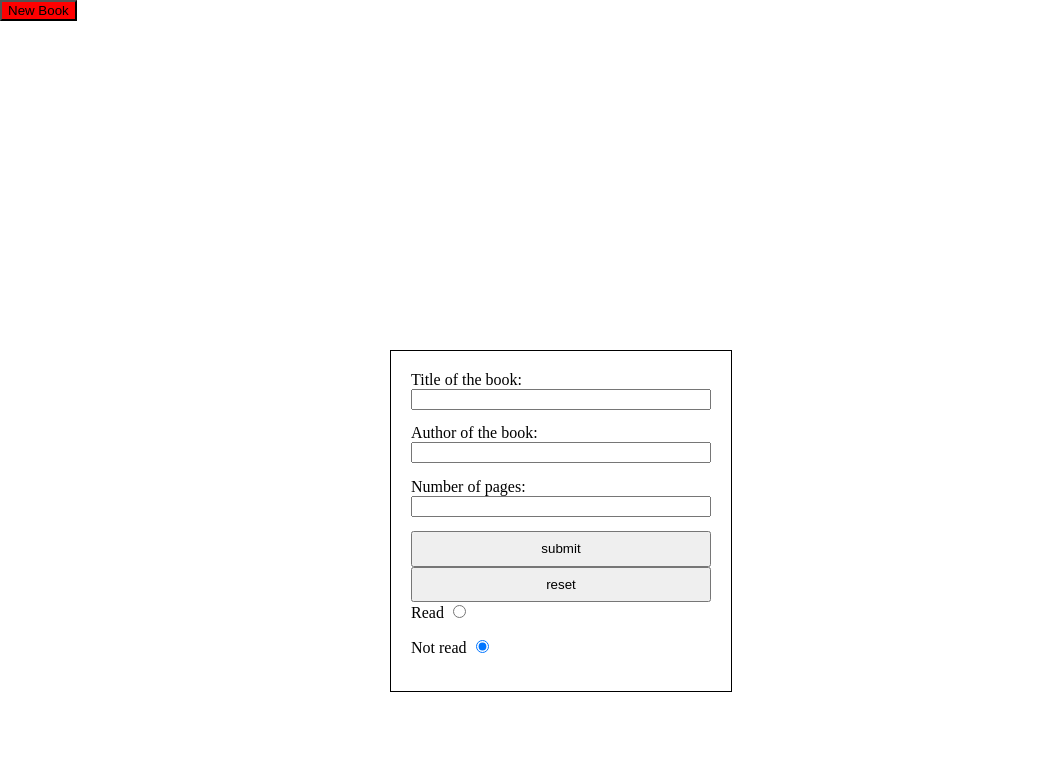
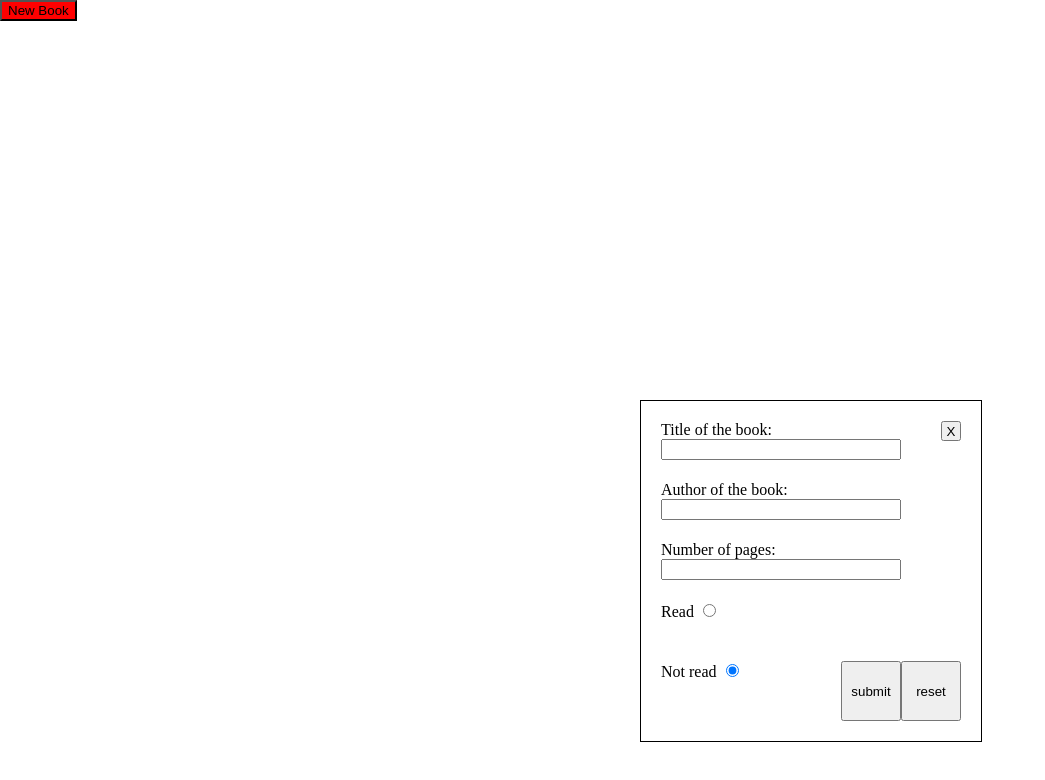
Before and after one commit to JonDm07/odin-library, a plain HTML site: page index.html in a window 1280 px wide. Both pictures are taken after a click on the button "New Book". Shown: the whole page, without its empty margins (0-1045 px from the left). Drawn offline with Linux system fonts and the light colour scheme.

Commit message:
Add close button to the form

```diff
--- a/index.html
+++ b/index.html
@@ -15,6 +15,7 @@
         </div>
                 <div class="form-div">
                     <form action="" class="form">
+                        <button type="button" class="form-close">X</button>
                         <label for="title">Title of the book:
                             <input type="text" id="title" name="title">
                         </label>
--- a/script.js
+++ b/script.js
@@ -37,15 +37,22 @@ let createDiv = function() {
 }
 
 document.querySelector(".addNewBook").addEventListener("click", () => {
-    let form = document.querySelector(".form")
     let formDiv = document.querySelector(".form-div")
 
-    if(form.style.display === "grid") {
-        form.style.display = "none"
+    if(formDiv.style.display === "grid") {
         formDiv.style.display = "none"
     } else {
-        form.style.display = "grid"
         formDiv.style.display = "grid"
+    }
+
+    document.querySelector(".form-close").onclick = () => {
+        let formDiv = document.querySelector(".form-div")
+
+        if(formDiv.style.display === "grid") {
+            formDiv.style.display = "none"
+        } else {
+            formDiv.style.display = "grid"
+        }
     }
 })
 
@@ -102,5 +109,4 @@ document.querySelector("#submit").addEventListener("click", (e) => {
             }
         }
     })
-
 })
--- a/styles.css
+++ b/styles.css
@@ -57,18 +57,62 @@ body {
     position: fixed;
     left: 50%;
     top: 50%;
-    margin-top: -50px;
-    margin-left: -250px;
     width: 300px;
     height: 300px;
     padding: 20px;
+
+}
+
+.form-close {
+    grid-column: -2 / -1;
+    width: 20px;
+    height: 20px;
+    padding: 0px;
+    justify-self: end;
 }
 
 .form {
-    display: none;
-    grid-template-columns: 1fr;
+    display: grid;
+    grid-template-columns: 3fr 1fr 1fr;
+    grid-auto-rows: 1fr;
     grid-auto-flow: row;
     background-color: white;
+}
+
+.form > label:nth-of-type(1) {
+    grid-row: 1 / 2;
+}
+
+.form > label:nth-of-type(2) {
+    grid-row: 2 / 3;
+}
+
+.form > label:nth-of-type(3) {
+    grid-row: 3 / 4;
+}
+
+.form > label:nth-of-type(4) {
+    grid-row: 4 / 5;
+    grid-column: span 1;
+}
+
+.form > label:nth-of-type(5) {
+    grid-row: 5 / 6;
+    grid-column: span 1;
+}
+
+#submit {
+    grid-row: 5 / 6;
+    grid-column: -3 / -2;
+}
+
+#reset {
+    grid-row: 5 / 6;
+    grid-column: -2 / -1;
+}
+
+label {
+    grid-column: span 2;
 }
 
 input {
```
